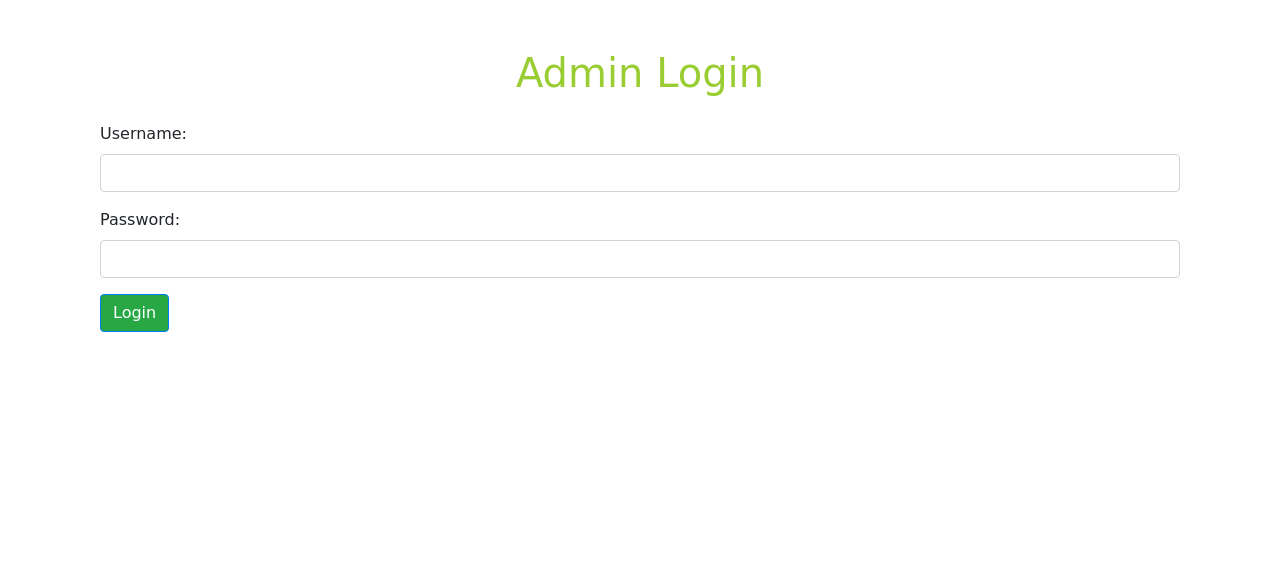
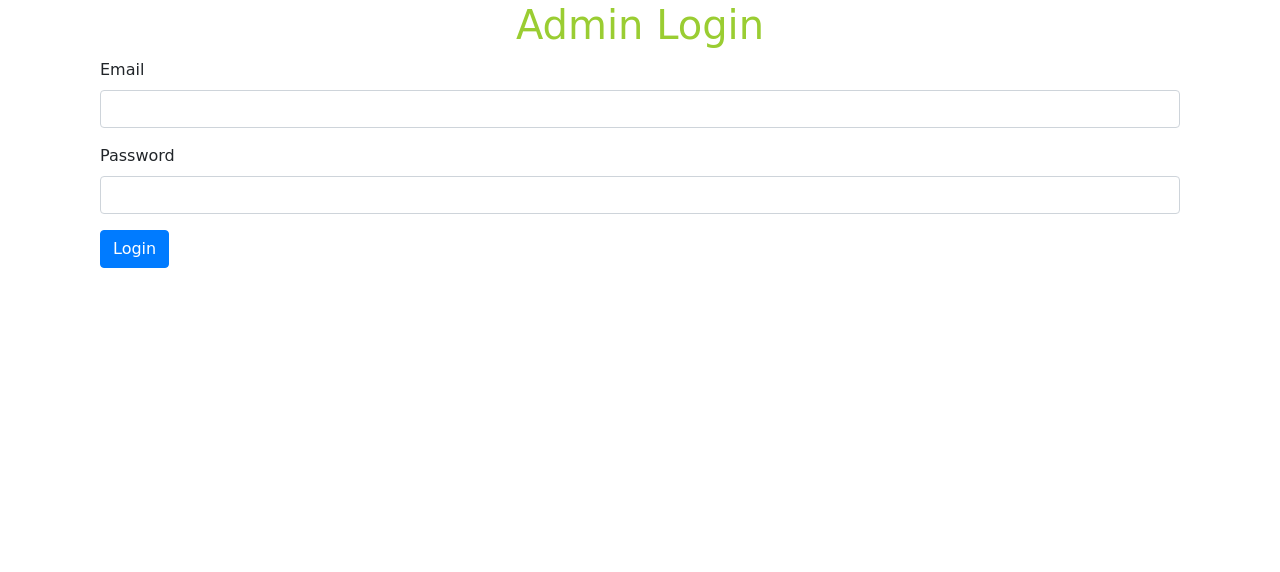
Before and after one commit to n-mbachia/projects, a Flask app: page /admin/login in a window 1280 px wide. Shown: the part 86-658 px from the top of the page. Run offline with Flask 3, Linux system fonts and the light colour scheme; some libraries are stand-ins or nearby versions; some web fonts are replaced.

Commit message:
feat: Update admin login template with improved error handling and form validation

```diff
--- a/my_flask_app/mn_pikngo_app/templates/admin_login.html
+++ b/my_flask_app/mn_pikngo_app/templates/admin_login.html
@@ -1,25 +1,30 @@
-<!-- admin_login.htmn-->
-
 {% extends 'base.html' %}
 
 {% block title %}Admin Login{% endblock %}
 
 {% block content %}
 <div class="container">
-        <h1 class="mt-5">Admin Login</h1>
-
-        <form method="post" action="{{ url_for('admin_login') }}" class="mt-4">
+    <h1>Admin Login</h1>
+    {% with messages = get_flashed_messages(with_categories=true) %}
+    {% if messages %}
+    <div class="container mt-3">
+        {% for category, message in messages %}
+        <div class="alert alert-{{ category }}">{{ message }}</div>
+        {% endfor %}
+    </div>
+    {% endif %}
+    {% endwith %}
+    <form method="post">
+        {{ form.hidden_tag() }}
         <div class="form-group">
-                <label for="username">Username:</label>
-                <input type="text" name="email" class="form-control" required>
+            {{ form.email.label }} {{ form.email(class_="form-control") }}
         </div>
-
         <div class="form-group">
-                <label for="password">Password:</label>
-                <input type="password" name="password" class="form-control" required>
+            {{ form.password.label }} {{ form.password(class_="form-control") }}
         </div>
-
-            <button type="submit" class="btn btn-primary bg-success">Login</button>
+        <div class="form-group">
+            {{ form.submit(class_="btn btn-primary") }}
+        </div>
     </form>
 </div>
 {% endblock %}
```
Lines whose indentation alone changed are shown as unchanged.
